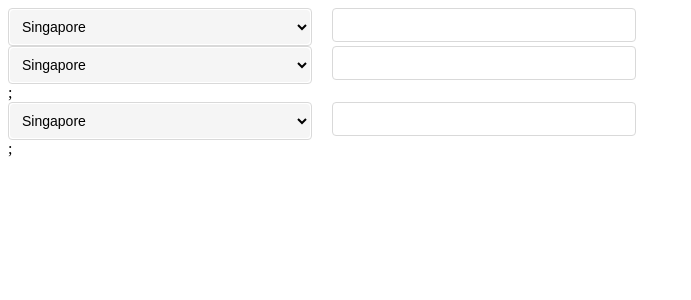
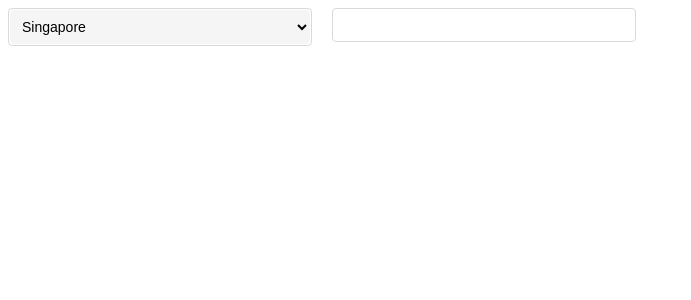
Before and after one commit to iaha9292/custom-multi-select, a React (Vite) app: page / in a window 1280 px wide. Shown: the top 300 px of the page, without its empty margins (0-691 px from the left). Built offline with nearby package versions, Linux system fonts and the light colour scheme.

Commit message:
clean up

```diff
--- a/src/App.jsx
+++ b/src/App.jsx
@@ -20,8 +20,7 @@
   return (
     <>
       <CustomizedHook validationConfig={validationConfig} />
-      <CustomizedHook validationConfig={validationConfig} />;
-      <CustomizedHook validationConfig={validationConfig} />;
+
     </>
   )
 }
--- a/src/AutoComplete.jsx
+++ b/src/AutoComplete.jsx
@@ -6,8 +6,6 @@
 import CloseIcon from "@mui/icons-material/Close";
 import { styled } from "@mui/material/styles";
 import { autocompleteClasses } from "@mui/material/Autocomplete";
-import Select from "@mui/material/Select";
-import MenuItem from "@mui/material/MenuItem";
 import _ from 'lodash';
 import axios from "axios";
 
```
